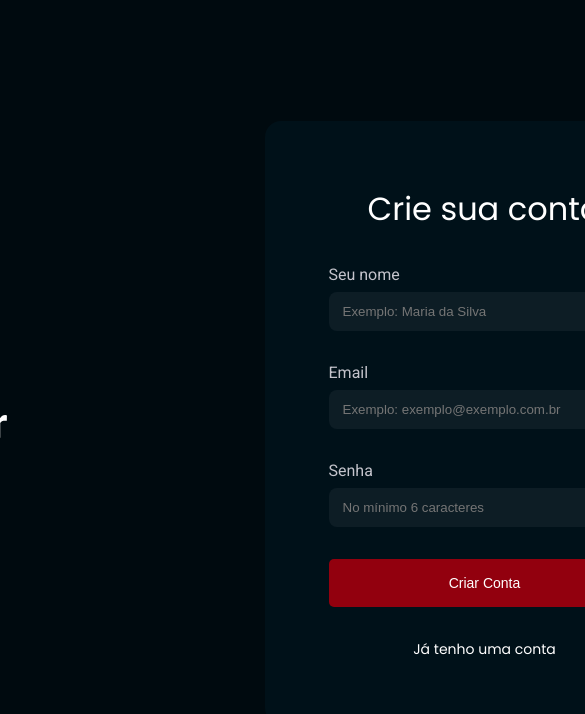
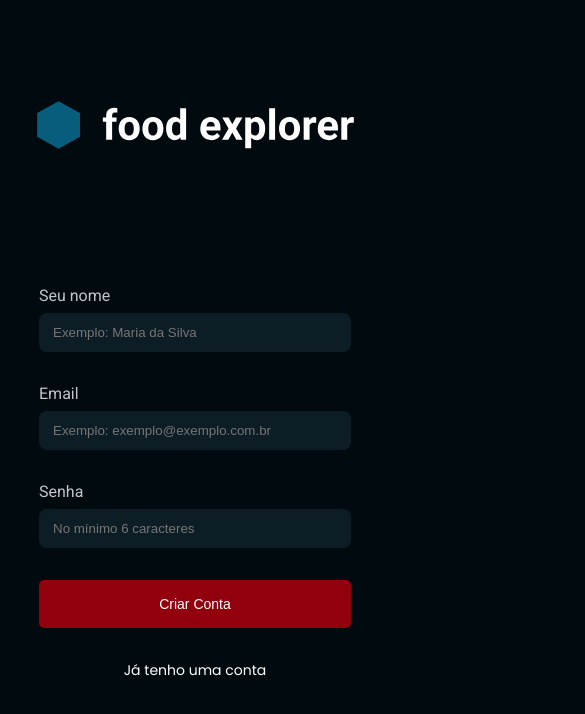
Before and after one commit to matheushnascimento/food-explorer, a React (Vite) app: page /register in a window 390 px wide. Shown: the top 714 px of the page, 585 px wide, since content can reach past the window. Built offline with nearby package versions, Linux system fonts and the light colour scheme.

Commit message:
add mobile `media` setting to SignUp page

```diff
--- a/src/pages/SignUp/index.jsx
+++ b/src/pages/SignUp/index.jsx
@@ -1,13 +1,13 @@
+import { Container, Form } from "./styles";
+
 import { Button } from "../../components/Button";
-
-import { Container, Form } from "./styles";
 
 import image from "../../assets/foodExplorer.svg";
 
 export function SignUp() {
   return (
     <Container>
-      <img src={image} alt="foodexplorer" />
+      <img src={image} alt="food explorer" />
       <Form>
         <h1>Crie sua conta</h1>
         <div className="input-wrapper">
--- a/src/pages/SignUp/styles.js
+++ b/src/pages/SignUp/styles.js
@@ -10,6 +10,11 @@ export const Container = styled.div`
   min-height: 100vh;
 
   background: ${({ theme }) => theme.COLORS.BACKGROUND_900};
+
+  @media (max-width: 968px) {
+    flex-direction: column;
+    gap: 7.3rem;
+  }
 `;
 
 export const Form = styled.form`
@@ -65,4 +70,12 @@ export const Form = styled.form`
 
     text-decoration: none;
   }
+
+  @media (max-width: 968px) {
+    background: ${({ theme }) => theme.COLORS.BACKGROUND_900};
+
+    h1 {
+      display: none;
+    }
+  }
 `;
```
